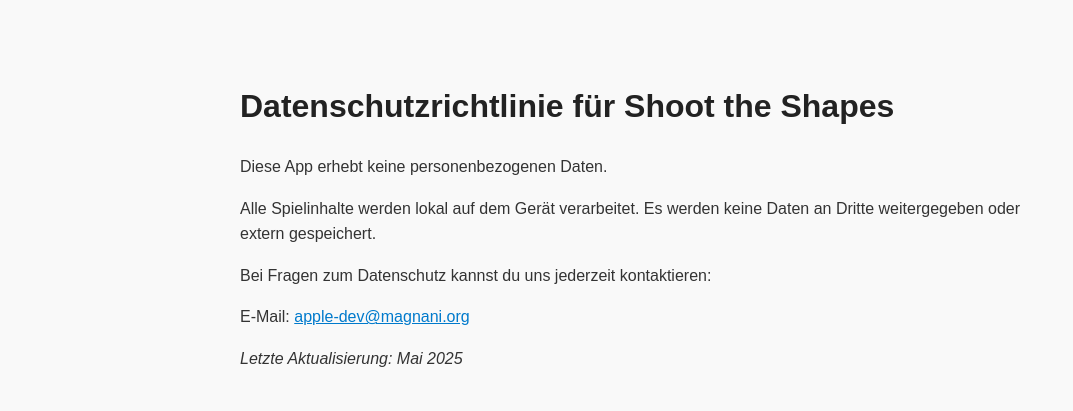
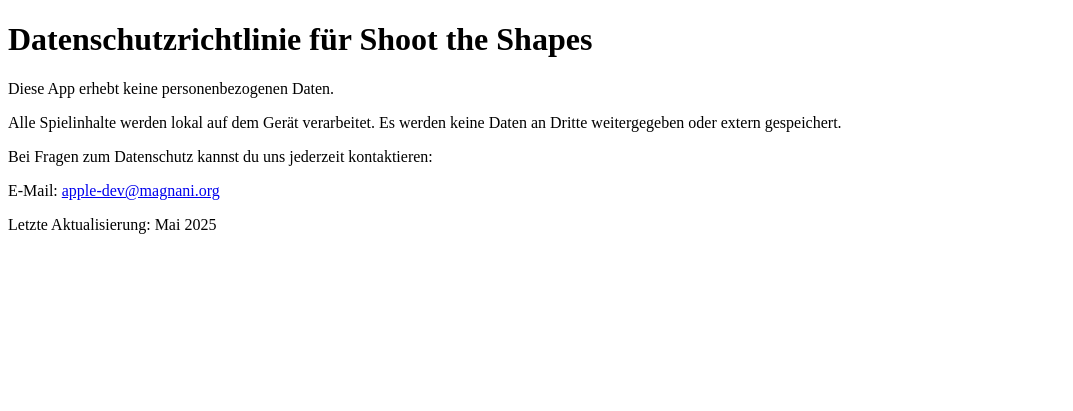
Before and after one commit to swisscuber6/shoot-the-shapes-privacy, a plain HTML site: page privacy.html in a window 1280 px wide. Shown: the whole page, without its empty margins (0-1073 px from the left). Drawn offline with Linux system fonts and the light colour scheme.

Commit message:
Update privacy.html

```diff
--- a/privacy.html
+++ b/privacy.html
@@ -1,25 +1,8 @@
 <!DOCTYPE html>
 <html lang="de">
 <head>
-  <meta charset="UTF-8" />
+  <meta charset="UTF-8">
   <title>Datenschutz – Shoot the Shapes</title>
-  <style>
-    body {
-      font-family: Arial, sans-serif;
-      max-width: 800px;
-      margin: 40px auto;
-      padding: 20px;
-      line-height: 1.6;
-      background-color: #f9f9f9;
-      color: #333;
-    }
-    h1 {
-      color: #222;
-    }
-    a {
-      color: #007acc;
-    }
-  </style>
 </head>
 <body>
   <h1>Datenschutzrichtlinie für Shoot the Shapes</h1>
@@ -30,6 +13,6 @@
   <p>Bei Fragen zum Datenschutz kannst du uns jederzeit kontaktieren:</p>
   <p>E-Mail: <a href="mailto:apple-dev@magnani.org">apple-dev@magnani.org</a></p>
 
-  <p><em>Letzte Aktualisierung: Mai 2025</em></p>
+  <p>Letzte Aktualisierung: Mai 2025</p>
 </body>
 </html>
```
